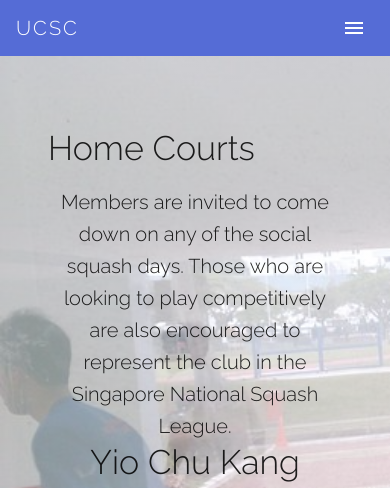
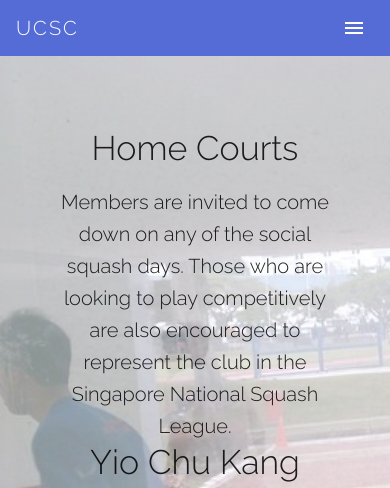
Before and after one commit to aranair/ucsc, a Next.js app: page /location in a window 390 px wide. Shown: the top 488 px of the page. Built offline with nearby package versions, Linux system fonts and the light colour scheme.

Commit message:
small UI fixes for phone

```diff
--- a/pages/location.js
+++ b/pages/location.js
@@ -33,7 +33,7 @@ export default function Location() {
 
   return (
     <Grid container className={styles.homeCourtsContainer} id='location'>
-      <Grid container spacing={2} justify='center' item xs={12} md={6} className={styles.cards}>
+      <Grid container spacing={2} justifyContent="center" item xs={12} md={6} className={styles.cards}>
         <Grid item md={12}>
           <Typography variant="h4">Home Courts</Typography>
         </Grid>
--- a/pages/sponsors.js
+++ b/pages/sponsors.js
@@ -11,6 +11,7 @@ const useStyles = makeStyles((theme) => ({
     padding: 15,
     alignItems: 'center',
     textAlign: 'center',
+    justifyContent: "center"
   },
 }));
 
```
